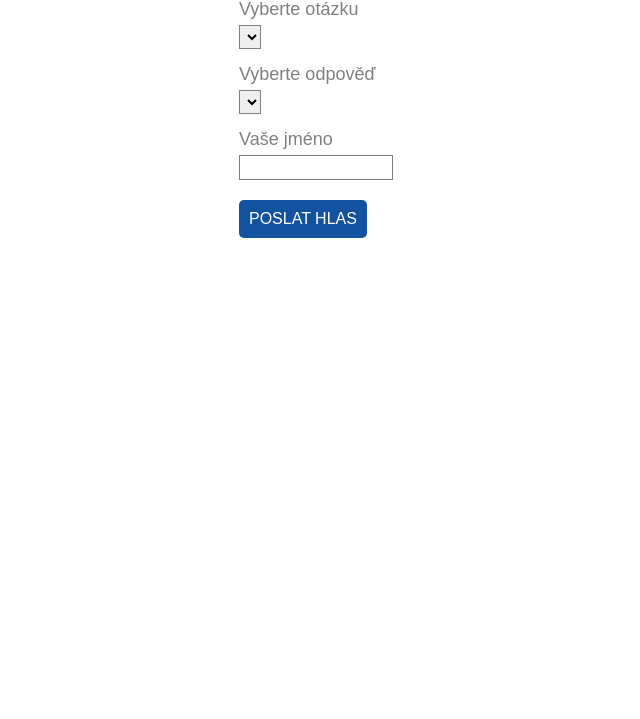
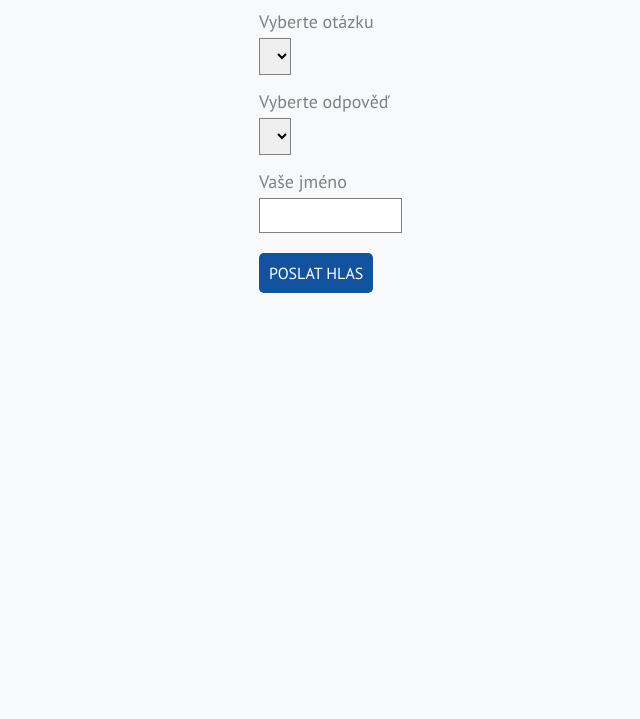
Before and after one commit to wendykr/cviceni-hlasovani-options, a plain HTML site: page index.html in a window 1280 px wide. Shown: the part 81-800 px from the top of the page, without its empty margins (151-791 px from the left). Drawn offline with Linux system fonts and the light colour scheme; no server answers.

```diff
--- a/index.html
+++ b/index.html
@@ -4,11 +4,12 @@
     <meta charset="UTF-8" />
     <meta name="viewport" content="width=device-width, initial-scale=1.0" />
 
+    <link href="https://fonts.googleapis.com/css2?family=PT+Sans:ital,wght@0,400;0,700;1,400&display=swap" rel="stylesheet">
     <link rel="stylesheet" href="style.css" />
 
     <script type="module" src="script.js"></script>
 
-    <title>Webová aplikace</title>
+    <title>Hlasování</title>
   </head>
   <body>
     <div class="container">
--- a/script.js
+++ b/script.js
@@ -85,6 +85,8 @@ const sendVote = (event) => {
         } else {
             zpravaElm.innerHTML = `<span class="sucess">Váš hlas byl odeslán 🤗</span>`;
             voterElm.value = '';
+            questionElm.innerHTML = '';
+            answerElm.innerHTML = '';
             fetch('https://apps.kodim.cz/daweb/hlasovani/api/polls')
             .then(response => response.json())
             .then(data => {
--- a/style.css
+++ b/style.css
@@ -4,13 +4,21 @@
 }
 
 html {
-  font-family: sans-serif;
+  font-family: "PT Sans", sans-serif;
+  background-color: #f8f9fa;
+  color: #2d1f16;
+  font-size: 1rem;
+}
+
+h1 {
+  margin-top: 0;
 }
 
 .container {
-  max-width: 31.25rem;
   margin-right: auto;
   margin-left: auto;
+  padding: 1.25rem;
+  max-width: 31.25rem;
 }
 
 .form__field + .form__field {
@@ -21,12 +29,19 @@ html {
   margin-bottom: 0.3125rem;
   display: block;
   color: gray;
-  font-size: 18px;
+  font-size: 1.125rem;
 }
 
 .form__input {
-  border: 1px solid gray;
-  font-size: 18px;
+  padding: 0.3125rem;
+  border: 1px solid #808080;
+  font-family: "PT Sans", sans-serif;
+  font-size: 1.125rem;
+}
+
+.form__input:focus {
+  outline: none;
+  box-shadow: 0 0 0 1px gray;
 }
 
 .form__button {
@@ -36,7 +51,8 @@ html {
 	border-radius: 5px;
 	background-color: #13529e;
 	color: white;
-  font-size: 16px;
+  font-family: "PT Sans", sans-serif;
+  font-size: 1rem;
 	text-transform: uppercase;
 }
 
@@ -45,13 +61,13 @@ html {
 }
 
 .sucess {
-  font-size: 18px;
+  font-size: 1.125rem;
 	color: #008000;
   font-weight: bold;
 }
 
 .error {
-  font-size: 18px;
+  font-size: 1.125rem;
 	color: #ff0000;
   font-weight: bold;
 }
```
